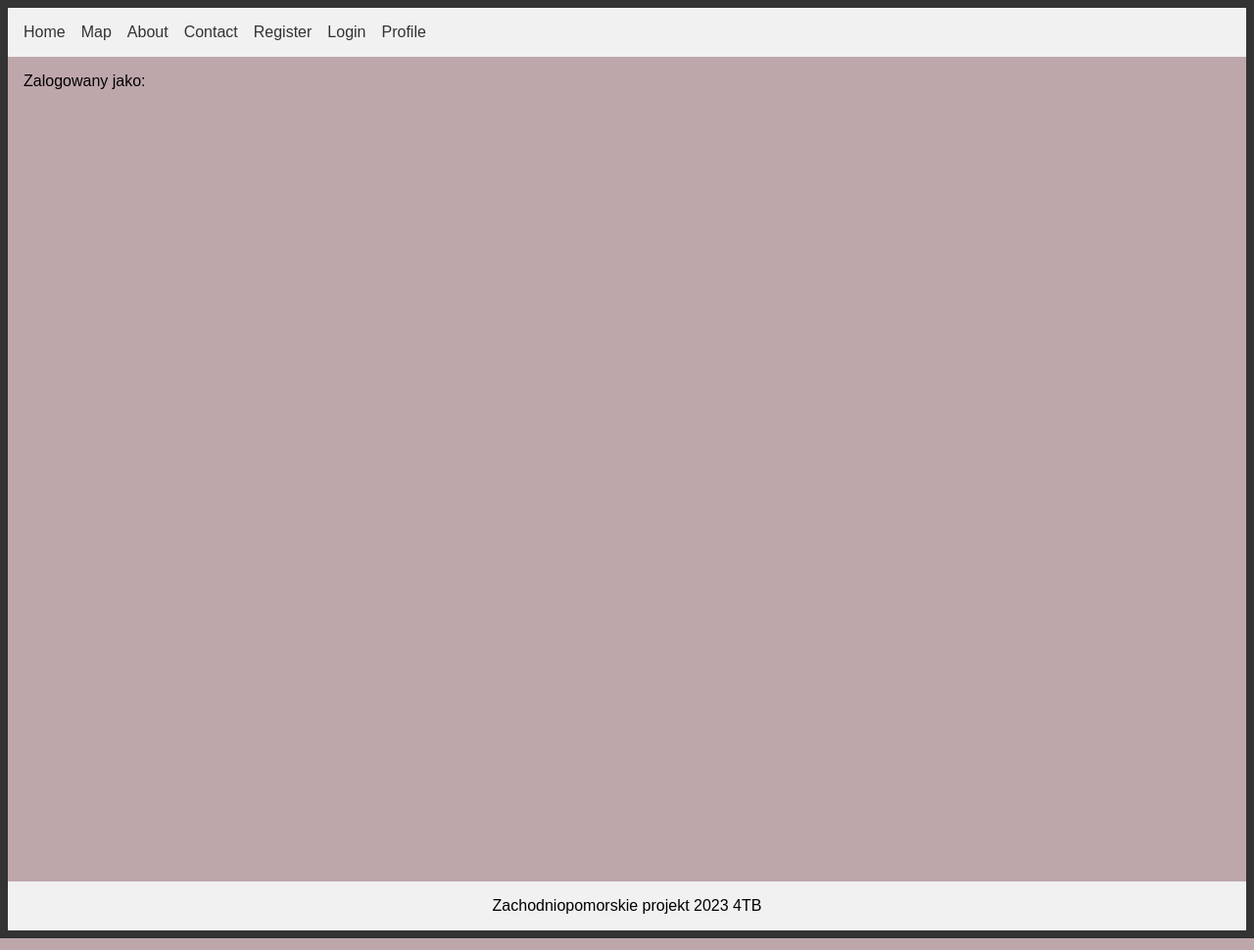
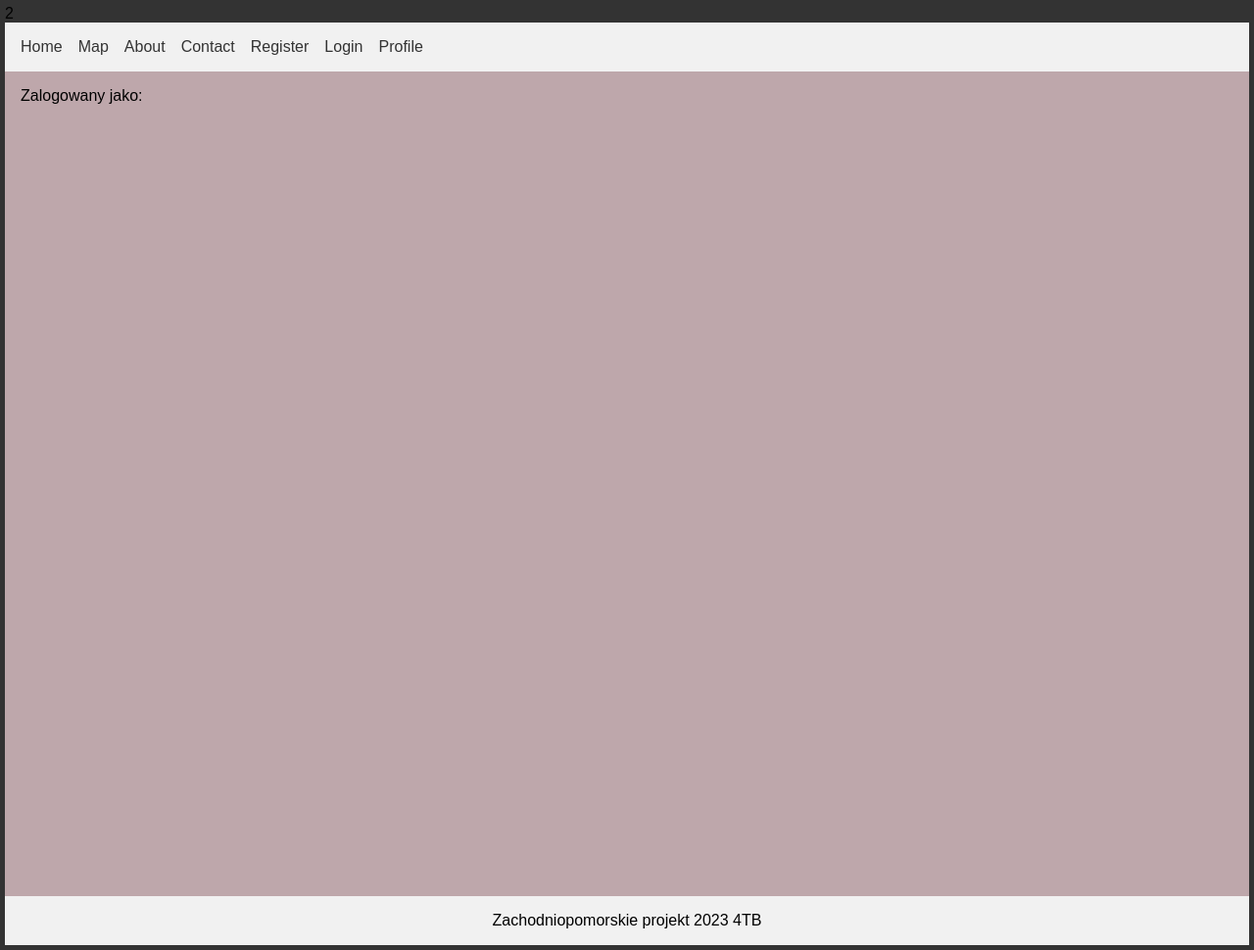
Before and after one commit to CharmingMystic/CharmingMystic.github.io, a Django app: page /accounts/profile/ in a window 1280 px wide. Shown: the whole page at 98% size. Run offline with Django 4.2, Linux system fonts and the light colour scheme; some libraries are stand-ins or nearby versions.

Commit message:
Update base.html

```diff
--- a/zachodniopomorskie/zachodniopomorskie/templates/base.html
+++ b/zachodniopomorskie/zachodniopomorskie/templates/base.html
@@ -1,4 +1,4 @@
-{% load static %}
+{% load static %} 2
 <!DOCTYPE html>
 <html>
 <head>
```
